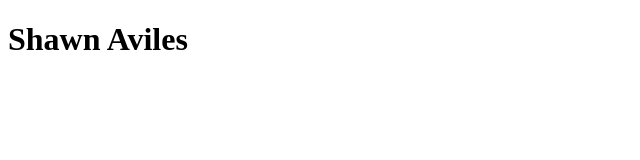
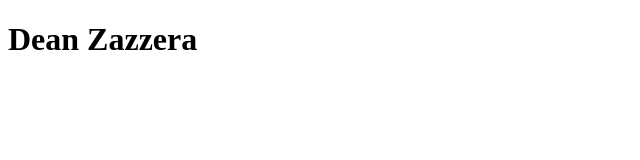
Before and after one commit to stevensblueprint/git-workshop, a plain HTML site: page index.html in a window 1280 px wide. Shown: the full height of the page, 0-640 px from the left. Drawn offline with Linux system fonts and the light colour scheme.

Commit message:
I added my name to html. Sorry for late

```diff
--- a/index.html
+++ b/index.html
@@ -8,6 +8,6 @@
 </head>
 <body>
 	<!-- change the name below -->
-	<h1>Shawn Aviles</h1>
+	<h1>Dean Zazzera</h1>
 </body>
 </html>
```
